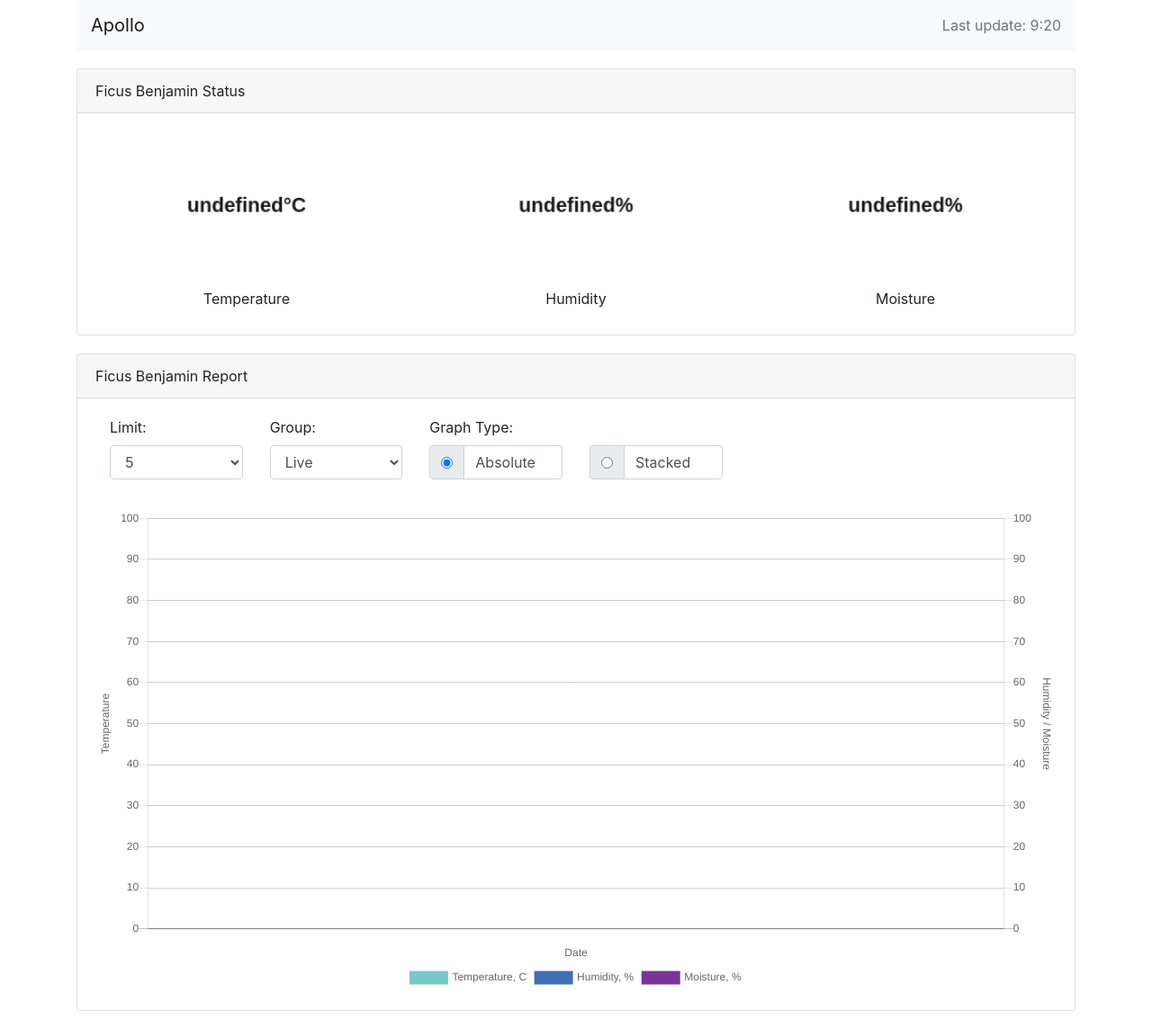
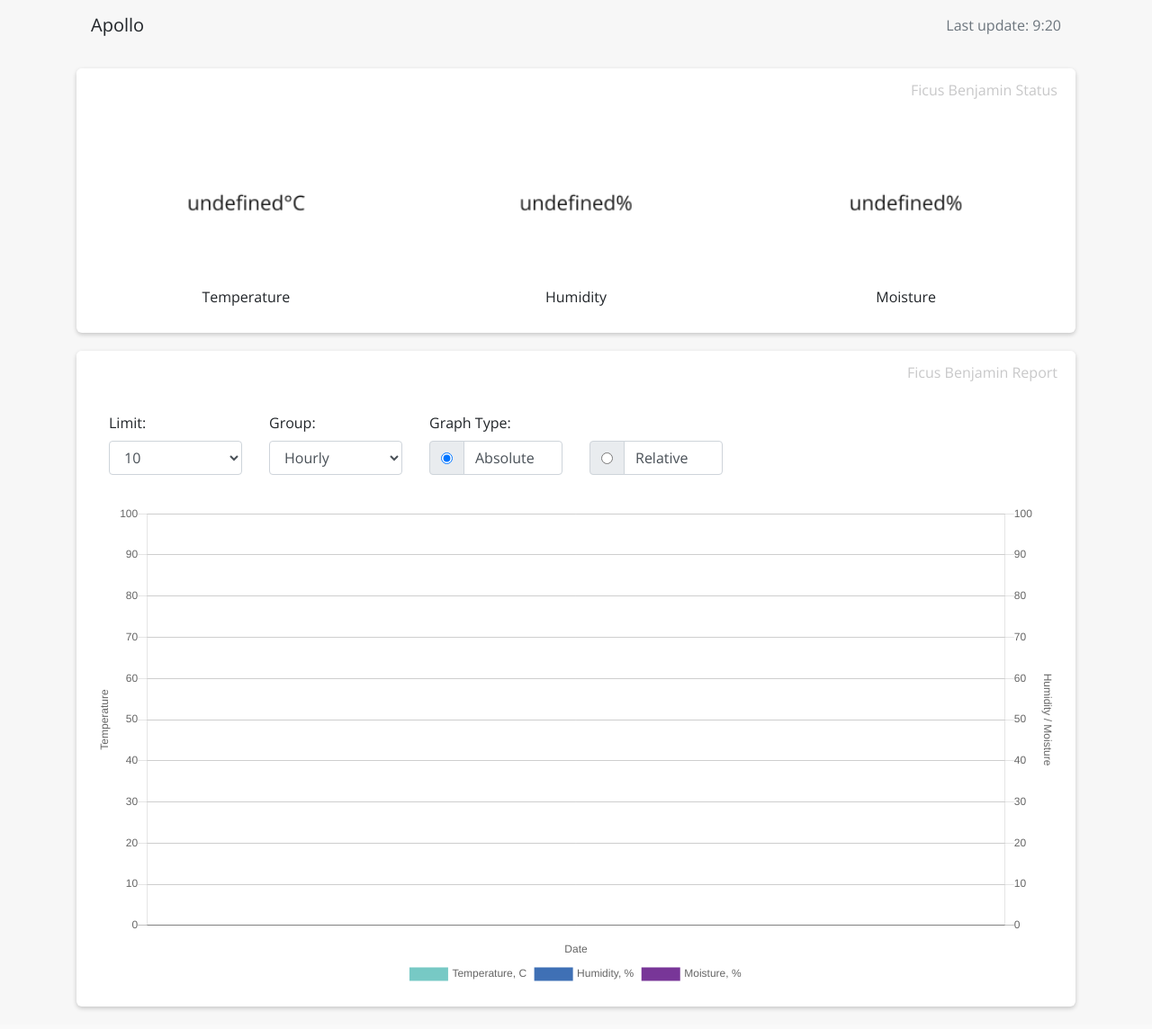
Before and after one commit to manti-by/apollo, a Flask app: page / in a window 1280 px wide. Shown: the whole page at 90% size. After the commit the page ends 1123 px from the top, so only its background shows below. Run offline with Flask 2, Linux system fonts and the light colour scheme; data that the repository does not hold is empty; some libraries are stand-ins or nearby versions.

Commit message:
Update design, minor fixes

```diff
--- a/app/db.py
+++ b/app/db.py
@@ -16,7 +16,7 @@ PERIODS = {
 def get_line_chart_data()->tuple:
     _type = request.args.get('type', 'absolute')
     limit = request.args.get('limit', 10)
-    group = request.args.get('group', 'live')
+    group = request.args.get('group', 'hourly')
 
     with sqlite3.connect(DB_PATH) as session:
         cursor = session.cursor()
@@ -66,13 +66,3 @@ def get_line_chart_data()->tuple:
             'limit': limit,
             'group': group
         }
-
-
-def get_bar_chart_data():
-    with sqlite3.connect(DB_PATH) as session:
-        cursor = session.cursor()
-        cursor.execute(
-            "SELECT * FROM data ORDER BY datetime DESC LIMIT 1"
-        )
-        session.commit()
-        return cursor.fetchone()
--- a/app/static/css/index.css
+++ b/app/static/css/index.css
@@ -1,3 +1,8 @@
+body {
+    font-family: 'Open Sans', sans-serif;
+    background: #F7F7F7;
+}
+
 nav,
 #controls,
 .card {
@@ -8,6 +13,23 @@ nav,
     padding: 0 1em;
 }
 
+.card {
+    border: none;
+    box-shadow: 0 2px 5px rgba(0, 0, 0, .2);
+    border-radius: 6px;
+}
+
+.card-header {
+    text-align: right;
+    color: rgba(72, 72, 77, .3);
+    border-bottom: none;
+    background: #FFF;
+}
+
+.card-header:first-child {
+    border-radius: 6px;
+}
+
 .plants-latest canvas {
     width: 100%;
 }
--- a/app/static/js/lib/sensor.js
+++ b/app/static/js/lib/sensor.js
@@ -16,7 +16,7 @@ class Sensor {
             options['unit'] : '';
 
         this.font = 'font' in options ?
-            options['font'] : 'bold 20px Arial';
+            options['font'] : '20px Open Sans';
 
         this.font_color = 'font_color' in options ?
             options['font_color'] : 'rgba(0, 0, 0, .9)';
--- a/app/static/js/plants-report.js
+++ b/app/static/js/plants-report.js
@@ -54,9 +54,9 @@
                         min: 0,
                         max: 100
                     },
-                    stacked: {
-                        min: 15,
-                        max: 85
+                    relative: {
+                        min: 5,
+                        max: 70
                     }
                 },
                 B: {
@@ -64,9 +64,9 @@
                         min: 0,
                         max: 100
                     },
-                    stacked: {
-                        min: 15,
-                        max: 85
+                    relative: {
+                        min: 5,
+                        max: 70
                     }
                 }
             };
--- a/app/templates/index.html
+++ b/app/templates/index.html
@@ -7,6 +7,7 @@
     <meta name="viewport" content="width=device-width, initial-scale=1, shrink-to-fit=no">
 
     <link rel="shortcut icon" type="image/png" href="{{ url_for('static', filename='img/favicon.png') }}"/>
+    <link href="https://fonts.googleapis.com/css?family=Open+Sans" rel="stylesheet">
     <link rel="stylesheet" href="https://stackpath.bootstrapcdn.com/bootstrap/4.1.3/css/bootstrap.min.css"
           integrity="sha384-MCw98/SFnGE8fJT3GXwEOngsV7Zt27NXFoaoApmYm81iuXoPkFOJwJ8ERdknLPMO"
           crossorigin="anonymous">
@@ -14,7 +15,7 @@
 </head>
 <body>
     <div class="container">
-        <nav class="navbar navbar-light bg-light">
+        <nav class="navbar">
             <span class="navbar-brand">Apollo</span>
             <span id="status" class="my-2 text-secondary">
                 Last update: {{ time }}
@@ -51,10 +52,10 @@
                         <div class="form-group col-2">
                             <label for="limit">Limit:</label>
                             <select id="limit" name="limit" class="form-control limit">
-                                <option value="5"{% if options.limit == '5' %} selected{% endif %}">5</option>
-                                <option value="10"{% if options.limit == '10' %} selected{% endif %}>10</option>
-                                <option value="25"{% if options.limit == '25' %} selected{% endif %}>25</option>
-                                <option value="100"{% if options.limit == '100' %} selected{% endif %}>100</option>
+                                <option value="5"{% if options.limit == 5 %} selected{% endif %}>5</option>
+                                <option value="10"{% if options.limit == 10 %} selected{% endif %}>10</option>
+                                <option value="25"{% if options.limit == 25 %} selected{% endif %}>25</option>
+                                <option value="100"{% if options.limit == 100 %} selected{% endif %}>100</option>
                             </select>
                         </div>
                         <div class="form-group col-2">
@@ -79,7 +80,7 @@
                                                    {% if options.type == 'absolute' %}checked{% endif %}>
                                         </div>
                                     </div>
-                                    <label class="form-control" for="type-absolute">
+                                    <label class="form-control" for="type-relative">
                                         Absolute
                                     </label>
                                 </div>
@@ -87,12 +88,12 @@
                                     <div class="input-group-prepend">
                                         <div class="input-group-text">
                                             <input id="type-stacked" type="radio" name="type"
-                                                   class="type" value="stacked"
-                                                   {% if options.type == 'stacked' %}checked{% endif %}>
+                                                   class="type" value="relative"
+                                                   {% if options.type == 'relative' %}checked{% endif %}>
                                         </div>
                                     </div>
-                                    <label class="form-control" for="type-stacked">
-                                        Stacked
+                                    <label class="form-control" for="type-relative">
+                                        Relative
                                     </label>
                                 </div>
                             </div>
```
